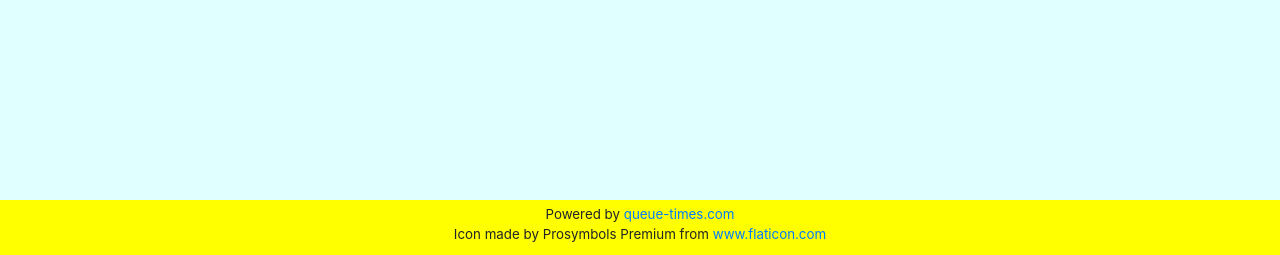
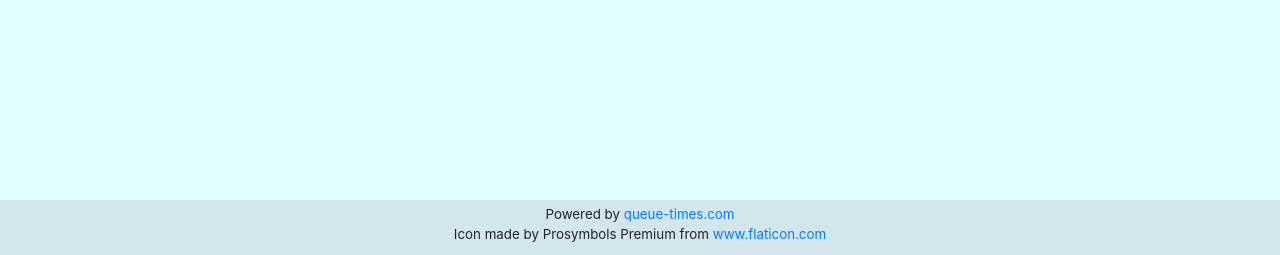
Before and after one commit to Ryan-53/themepark-queues-app, a Django app: page / in a window 1280 px wide. Shown: the part 545-800 px from the top of the page. Run offline with Django 4.2, Linux system fonts and the light colour scheme; data that the repository does not hold is empty; some libraries are stand-ins or nearby versions.

Commit message:
Revert deploy test changes

```diff
--- a/themepark_queues/rides/static/css/styles.css
+++ b/themepark_queues/rides/static/css/styles.css
@@ -45,7 +45,7 @@ body {
 }
 
 .custom-footer {
-  background-color: yellow;/*#d3e6ec;*/
+  background-color: #d3e6ec;
   padding-top: 5px;
   padding-bottom: 10px;
   font-size: smaller;
```
